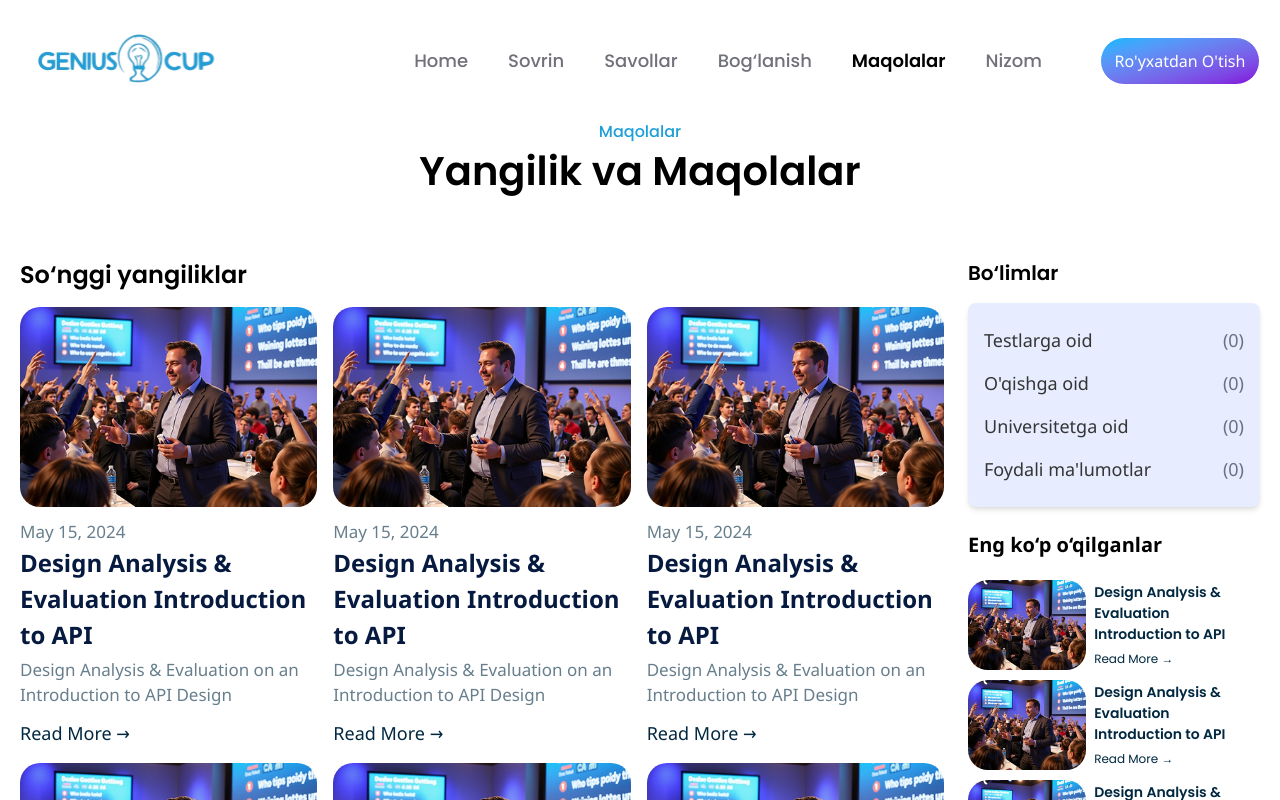
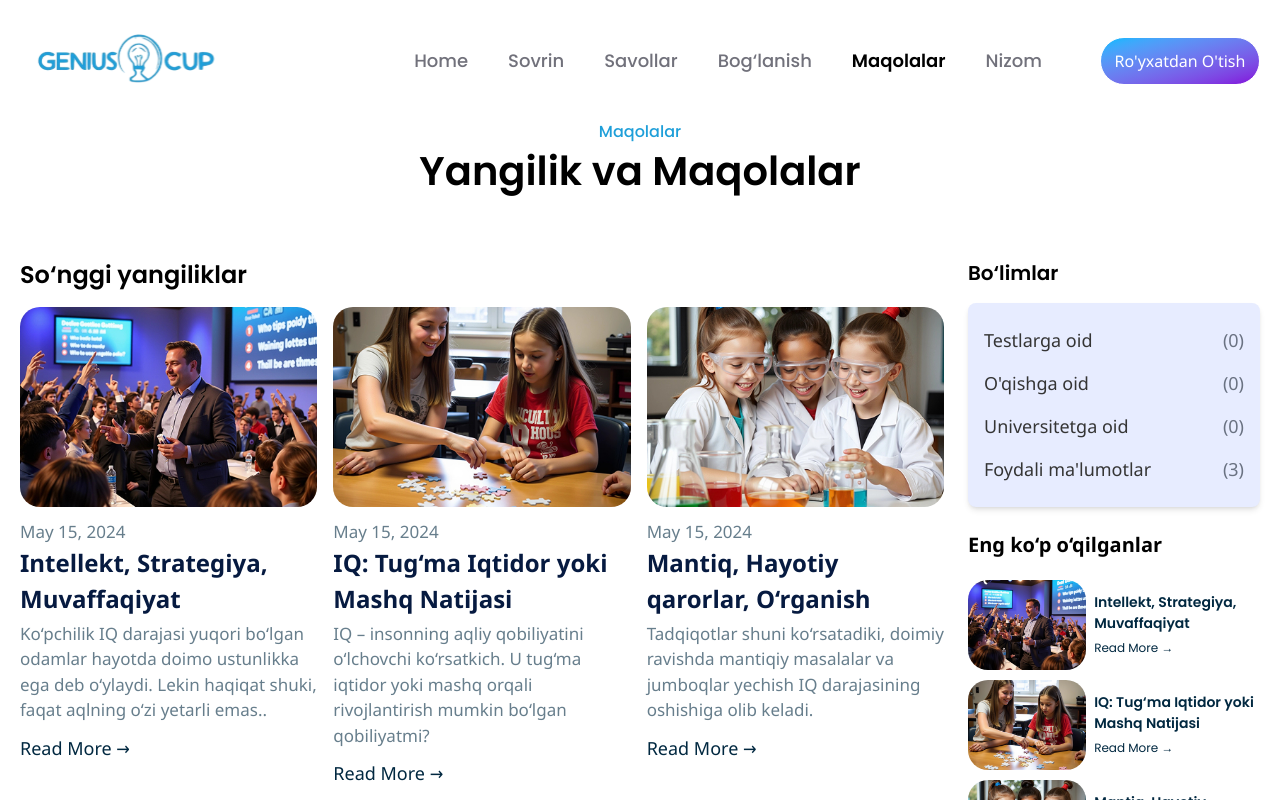
Before and after one commit to alienorar/Genius-Cup-full, a React (Vite) app: page /maqolalar in a window 1280 px wide. Shown: the top 800 px of the page. Built offline with nearby package versions, Linux system fonts and the light colour scheme.

Commit message:
table data changed

```diff
--- a/src/components/footer/index.tsx
+++ b/src/components/footer/index.tsx
@@ -42,10 +42,10 @@ const Footer: React.FC = () => {
         <div>
           <h3 className="text-lg sm:text-[16px] md:text-[17px] font-semibold">Contacts</h3>
           <p className="text-gray-400 text-sm sm:text-[12px] md:text-[13px] mt-3">
-            (816) 932-1000
+          (+998 55) 404-11-66;
           </p>
           <p className="text-gray-400 text-sm sm:text-[12px] md:text-[13px]">
-            4801 Rockhill Road, Kansas City, MO 64110
+          Qashqadaryo viloyati, Qarshi tuman, Chaman MFY, Mustaqillik ko’chasi, 41-uy.
           </p>
         </div>
       </div>
--- a/src/modules/boglanish/index.tsx
+++ b/src/modules/boglanish/index.tsx
@@ -12,11 +12,10 @@ const ContactSection = () => {
         <div className="flex flex-col-reverse md:flex-row items-center gap-5 lg:gap-40 lg:px-[100px]  py-[10px]">
           {/* Left Content */}
           <div className="flex flex-col md:items-start items-center  poppin">
-            <div>
+            <div className="flex flex-col gap-3">
               <h2 className="text-3xl font-semibold text-gray-800 poppin text-center md:text-start">Biz bilan bog‘lanish</h2>
               <p className="text-[#01284099] text-center md:text-start text-[14px] md:text-[16px] poppin">
-                Lorem ipsum dolor sit lorem ipsum dolor sit lorem ipsum dolor sit lorem ipsum dolor sit
-                lorem ipsum dolor sit lorem ipsum dolor sit lorem ipsum dolor sit lorem ipsum dolor.
+              "Genius Cup" intellektual musobaqasi orqali aql-zakovatingizni sinang! Bu platforma sizga mantiqiy fikrlash, muammolarni hal qilish va strategik tahlil qilish qobiliyatlaringizni oshirish imkoniyatini taqdim etadi..
               </p>
             </div>
             {/* Social Media Links */}
@@ -45,7 +44,7 @@ const ContactSection = () => {
             <img
               src={SupportService}
               alt="Customer Support"
-              className="w-full md:max-w-md sm:max-w-sm"
+              className="md:max-w-xl  "
             />
           </div>
         </div>
--- a/src/modules/home/index.tsx
+++ b/src/modules/home/index.tsx
@@ -48,7 +48,7 @@ const Index = () => {
       description:
         "Musobaqaning birinchi bosqichi online tarzda quyida keltirilgan telegram botlar orqali o'tkaziladi. Musobaqada ishtirok etish uchun oldindan ro'yxatdan o'tib qo'yishingiz zarur!",
       type: "Online",
-      date: "20.04.2025",
+      date: "01.05.2025",
       buttonText: "Ro‘yxatdan o‘tish",
       bgColor: "bg-white",
     },
@@ -57,7 +57,7 @@ const Index = () => {
       description:
         "Musobaqaning ikkinchi bosqichi offline tarzda o'tkaziladi. Musobaqada ishtirok etish uchun oldindan ro'yxatdan o'tib qo'yishingiz zarur!",
       type: "Offline",
-      date: "20.04.2025",
+      date: "15.05.2025",
       buttonText: "Ro‘yxatdan o‘tish",
       bgColor: "bg-white",
     },
@@ -252,22 +252,20 @@ const Index = () => {
                 </button>
               </div>
 
-              {/* Step table */}
-              <div className={`${index % 2 === 0 ? "bg-[#DCE1F899]" : "bg-[#E2F6FD99]"} px-6 py-5 rounded-3xl mx-auto poppin`}>
-                <div className="grid text-[#012840]  grid-cols-2 lg:grid-cols-3 gap-4 text-center font-semibold">
-                  <span className="bg-white rounded-2xl md:px-4 md:py-5 py-3 px-3 text-center">O‘tkazilish sanasi</span>
-                  <span className="bg-white rounded-2xl md:px-4 md:py-5 py-3 px-3 text-center hidden lg:block">O‘tkazilish Manzili</span>
-                  <span className="bg-white rounded-2xl md:px-4 md:py-5 py-3 px-3 text-center">Vaqtlar</span>
-                </div>
-                {schedule.map((item, i) => (
-                  <div key={i} className="grid grid-cols-2 lg:grid-cols-3 gap-5 px-2 text-center mt-3 poppin ">
-                    <span className="text-[#012840B2] font-[500] text-[16px] poppin">{item.grades} Sinf o‘quvchilari</span>
-                    <span className="hidden md:block text-[#012840B2] font-[500] text-[16px] poppin">{item.location} Telegram bot</span>
-                    <span className="text-[#012840B2] font-[500] text-[16px] poppin">{item.date} {item.time} gacha</span>
-                  </div>
-                ))}
-              </div>
-            </div>
+              <div className="bg-[#DCE1F899] px-6 py-5 rounded-3xl w-full lg:w-1/2">
+        <div className="grid text-[#012840] grid-cols-2 lg:grid-cols-3 gap-4 text-center font-semibold">
+          <span className="bg-white rounded-2xl md:px-4 md:py-5 py-3 px-3">O‘tkazilish sanasi</span>
+          <span className="bg-white rounded-2xl md:px-4 md:py-5 py-3 px-3 hidden lg:block">O‘tkazilish Manzili</span>
+          <span className="bg-white rounded-2xl md:px-4 md:py-5 py-3 px-3">Vaqtlar</span>
+        </div>
+        {schedule.map((item, i) => (
+          <div key={i} className="grid grid-cols-2 lg:grid-cols-3 gap-5 px-2 text-center mt-3">
+            <span className="text-[#012840B2] font-[500] text-[16px]">{item.grades} Sinf o‘quvchilari</span>
+            <span className="hidden md:block text-[#012840B2] font-[500] text-[16px]">{index === 0 ? "Online Telegram Bot " : "Offline Osiyo Texnologiyalar Universiteti "}</span>
+            <span className="text-[#012840B2] font-[500] text-[16px]">{item.date} {item.time} gacha</span>
+          </div>
+        ))}
+      </div></div>
           ))}
         </div>
       </section>
--- a/src/modules/maqolalar/index.tsx
+++ b/src/modules/maqolalar/index.tsx
@@ -1,27 +1,43 @@
 import NewsSt from "../../assets/news-1.png"
+import NewsNd from "../../assets/news-2.png"
+import NewsRd from "../../assets/news-3.png"
 
-interface NewsItem {
-  id: number;
-  title: string;
-  date: string;
-  description: string;
-  imageUrl: string;
-  link:""
-}
 
-const newsData: NewsItem[] = Array(9).fill({
-  id: 1,
-  title: "Design Analysis & Evaluation Introduction to API",
-  date: "May 15, 2024",
-  description: "Design Analysis & Evaluation on an Introduction to API Design",
-  imageUrl:NewsSt,
-}).map((item, index) => ({ ...item, id: index + 1 }));
+const newsData = [
+  {
+    id:1,
+    date: "May 15, 2024",
+    title: " Intellekt, Strategiya, Muvaffaqiyat",
+    description:
+      "Ko‘pchilik IQ darajasi yuqori bo‘lgan odamlar hayotda doimo ustunlikka ega deb o‘ylaydi. Lekin haqiqat shuki, faqat aqlning o‘zi yetarli emas..",
+    image: NewsSt,
+    link: "maqolalar",
+  },
+  {
+    id:2,
+    date: "May 15, 2024",
+    title: "IQ: Tug‘ma Iqtidor yoki Mashq Natijasi",
+    description:
+      "IQ – insonning aqliy qobiliyatini o‘lchovchi ko‘rsatkich. U tug‘ma iqtidor  yoki mashq orqali rivojlantirish mumkin bo‘lgan qobiliyatmi?",
+    image: NewsNd,
+    link: "maqolalar",
+  },
+  {
+    id:3,
+    date: "May 15, 2024",
+    title: "Mantiq, Hayotiy qarorlar, O‘rganish",
+    description:
+      " Tadqiqotlar shuni ko‘rsatadiki, doimiy ravishda mantiqiy masalalar va jumboqlar yechish IQ darajasining oshishiga olib keladi.",
+    image: NewsRd,
+    link: "maqolalar",
+  },
+];;
 
 const categories = [
   { name: "Testlarga oid", count: 0},
   { name: "O'qishga oid", count: 0 },
   { name: "Universitetga oid", count: 0 },
-  { name: "Foydali ma'lumotlar", count: 0 },
+  { name: "Foydali ma'lumotlar", count: 3 },
 ];
 
 const NewsSection: React.FC = () => {
@@ -47,7 +63,7 @@ const NewsSection: React.FC = () => {
         <div className="grid md:grid-cols-3 gap-4">
           {newsData.map((news) => (
             <div key={news.id} >
-              <img src={news.imageUrl} alt={news.title} className="w-full h-[200px] object-cover rounded-[20px]" />
+              <img src={news.image} alt={news.title} className="w-full h-[200px] object-cover rounded-[20px]" />
               <p className="text-[#01284099] text-[17px]  mt-3">{news.date}</p>
             <h3 className="text-[#061A40] lg:text-[24px] md:text-[22px] text-[20px] font-bold ">{news.title}</h3>
             <p className="text-[#01284099] text-[17px]  mt-1">{news.description}</p>
@@ -80,7 +96,7 @@ const NewsSection: React.FC = () => {
         <div className=" h-100">
           {newsData.slice(0, 4).map((news) => (
             <div key={news.id} className="flex items-center  justify-between gap-2 h-25 ">
-              <img src={news.imageUrl} alt={news.title} className="w-[121px] h-[90px] object-cover rounded-[20px]" />
+              <img src={news.image} alt={news.title} className="w-[121px] h-[90px] object-cover rounded-[20px]" />
               <div>
                 <h4 className="text-[14px] font-[600] text-[#012840] poppin">{news.title}</h4>
                 <a href="#" className="text-[#012840] poppin text-xs">Read More →</a>
```
